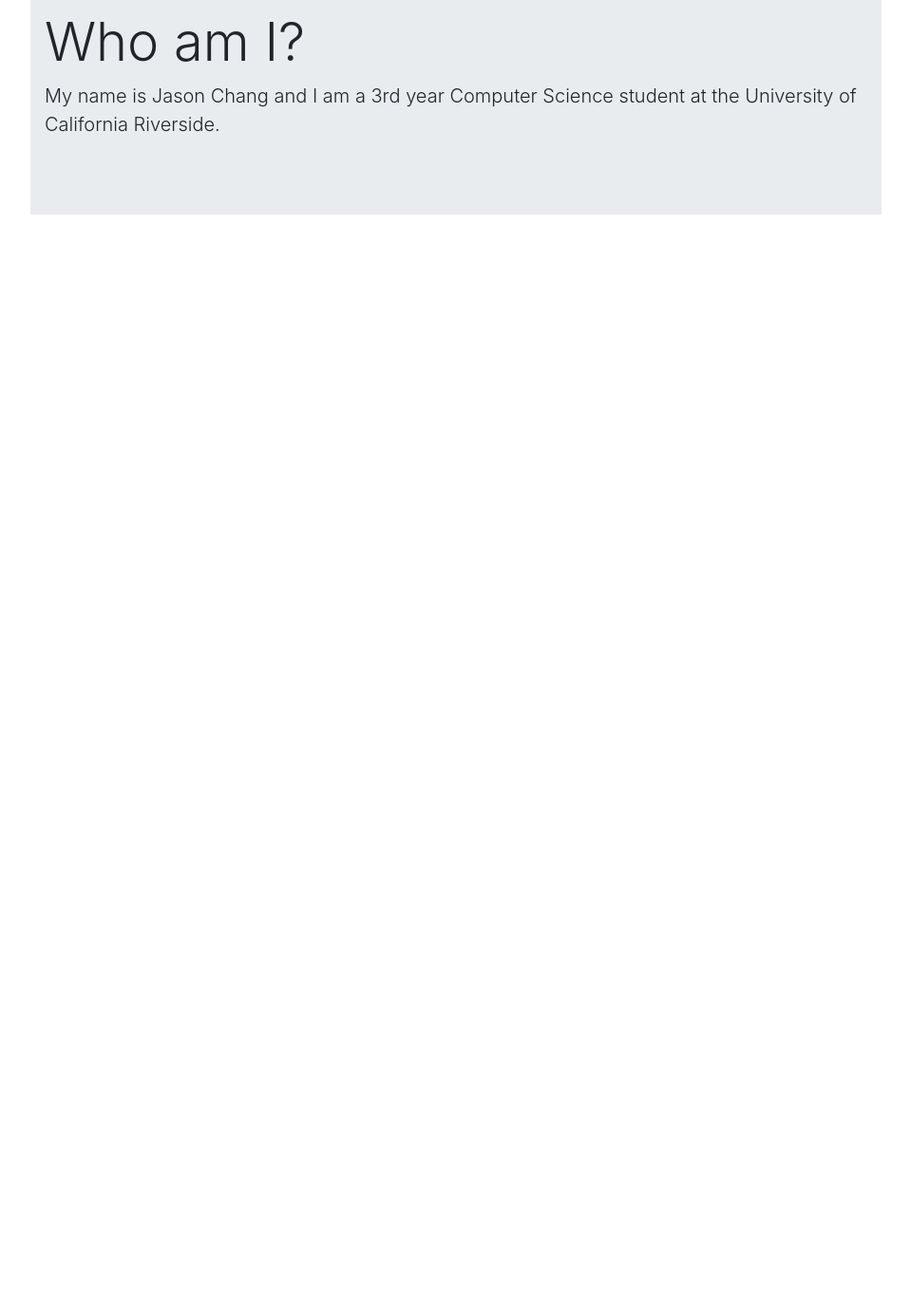
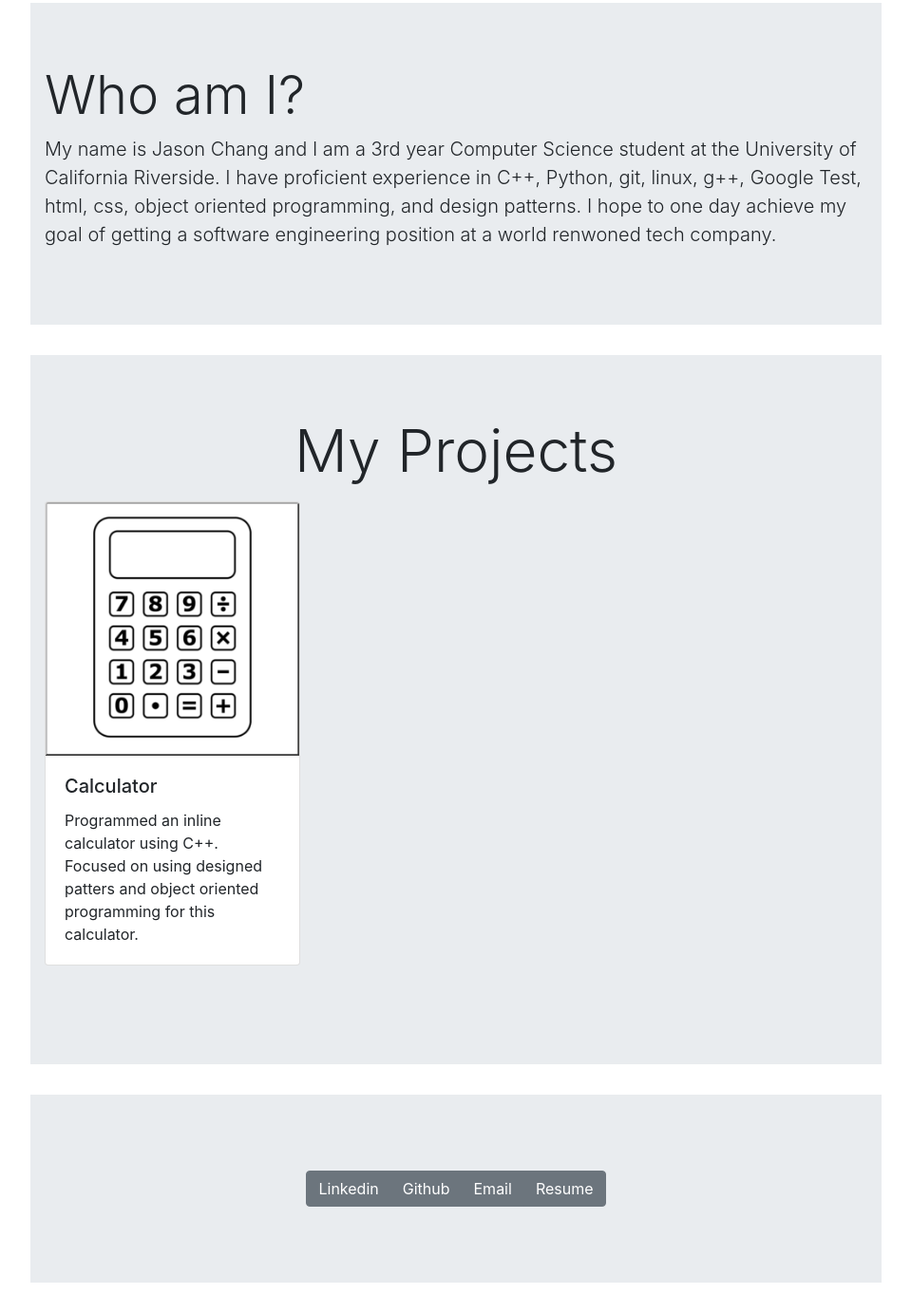
Before and after one commit to jason99chang/jason99chang.github.io, a plain HTML site: page index.html in a window 1280 px wide. Shown: the part 1032-2415 px from the top of the page at 95% size, without its empty margins (160-1119 px from the left). Before the commit the page ends 1290 px from the top, so only its background shows below. Drawn offline with nearby package versions, Linux system fonts and the light colour scheme; a web font is replaced by a local one.

Commit message:
added projects panel, contact panel, text for about me

```diff
--- a/css/style.css
+++ b/css/style.css
@@ -35,13 +35,29 @@ img {
 }
 
 #middlebutton {
-  margin-left: 47.5%;
   margin-bottom: 20%
 }
 
 .bodytext {
     margin: 2% 15%;
 }
+
+.centerme{
+  text-align: center;
+}
+
+.bodycards {
+  margin: 0 0%;
+}
+
+#centercontact{
+  margin: 0 45%;
+}
 #scroll1 {
 
 }
+.center {
+  text-align: center;
+  font-weight:300;
+  font-size:62px;
+}
--- a/index.html
+++ b/index.html
@@ -16,7 +16,8 @@
 
   <body>
 
-    <nav class="navbar fixed-top navbar-light bg-light">
+    <!--<nav class="navbar fixed-top navbar-light bg-light">-->
+    <nav class="navbar navbar-dark bg-dark">
       <a class="navbar-brand" href="#" id="centernav">Jason Chang</a>
       <button class="navbar-toggler" type="button" data-toggle="collapse" data-target="#navbarNav" aria-controls="navbarNav" aria-expanded="false" aria-label="Toggle navigation" id="centernav">
         <span class="navbar-toggler-icon"></span>
@@ -25,9 +26,6 @@
         <ul class="navbar-nav">
           <li class="nav-item active">
             <a class="nav-link" href="#" id="centernav">About me<span class="sr-only">(current)</span></a>
-          </li>
-          <li class="nav-item">
-            <a class="nav-link" href="#" id="centernav">Projects</a>
           </li>
           <li class="nav-item">
             <a class="nav-link" href="#" id="centernav">Photos</a>
@@ -44,14 +42,83 @@
       <br>
     </div>
 
-    <button type="button" class="btn btn-primary" id="middlebutton" onclick="window.location.href = '#scroll1';">About me</button>
+    <div class ="centerme">
+      <button type="button" class="btn btn-primary" id="middlebutton" onclick="window.location.href = '#scroll1';">About me</button>
+  </div>
 
     <div class="bodytext" id="scroll1"><div class="jumbotron jumbotron-fluid">
   <div class="container">
     <h1 class="display-4">Who am I?</h1>
-    <p class="lead">My name is Jason Chang and I am a 3rd year Computer Science student at the University of California Riverside.</p>
+    <p class="lead">My name is Jason Chang and I am a 3rd year Computer Science student at the University of California Riverside. I have proficient experience in C++, Python, git, linux, g++, Google Test, html, css, object oriented programming, and design patterns.
+    I hope to one day achieve my goal of getting a software engineering position at a world renwoned tech company. </p>
   </div>
 </div></div>
+
+
+<div class="bodytext" id="scroll2"><div class="jumbotron jumbotron-fluid">
+<div class="container">
+<h1 class="center">My Projects</h1>
+<p class="lead">  <div class = "bodycards">
+<div class="row row-cols-1 row-cols-md-3">
+  <div class="col mb-4">
+    <div class="card h-100">
+      <img src="img/calculator.png" class="card-img-top" alt="...">
+      <div class="card-body">
+        <h5 class="card-title">Calculator</h5>
+        <p class="card-text">Programmed an inline calculator using C++. Focused on using designed patters and object oriented programming for this calculator.</p>
+      </div>
+    </div>
+  </div>
+<!--
+  <div class="col mb-4">
+    <div class="card h-100">
+      <img src="..." class="card-img-top" alt="...">
+      <div class="card-body">
+        <h5 class="card-title">Card title</h5>
+        <p class="card-text">This is a short card.</p>
+      </div>
+    </div>
+  </div>
+  <div class="col mb-3">
+    <div class="card h-100">
+      <img src="..." class="card-img-top" alt="...">
+      <div class="card-body">
+        <h5 class="card-title">Card title</h5>
+        <p class="card-text">This is a longer card with supporting text below as a natural lead-in to additional content.</p>
+      </div>
+    </div>
+  </div>
+  <div class="col mb-4">
+    <div class="card h-100">
+      <img src="..." class="card-img-top" alt="...">
+      <div class="card-body">
+        <h5 class="card-title">Card title</h5>
+        <p class="card-text">This is a longer card with supporting text below as a natural lead-in to additional content. This content is a little bit longer.</p>
+      </div>
+    </div>
+  </div>
+-->
+</div>
+</div>
+</p>
+</div>
+</div></div>
+
+<div class="bodytext" id="scroll1"><div class="jumbotron jumbotron-fluid">
+<div class="container">
+<h1 class="display-4"></h1>
+<div class="centerme">
+<p class="lead"><div class="btn-group" role="group" aria-label="Basic example">
+  <button type="button" class="btn btn-secondary">Linkedin</button>
+  <button type="button" class="btn btn-secondary">Github</button>
+  <button type="button" class="btn btn-secondary">Email</button>
+  <button type="button" class="btn btn-secondary">Resume</button>
+</div>
+</div></p>
+</div>
+</div></div>
+
+
     <!-- Optional JavaScript -->
     <!-- jQuery first, then Popper.js, then Bootstrap JS -->
     <script src="https://code.jquery.com/jquery-3.4.1.slim.min.js" integrity="sha384-J6qa4849blE2+poT4WnyKhv5vZF5SrPo0iEjwBvKU7imGFAV0wwj1yYfoRSJoZ+n" crossorigin="anonymous"></script>
```
Also changed, not shown: img/calculator.jpg (added), img/calculator.png (added).
